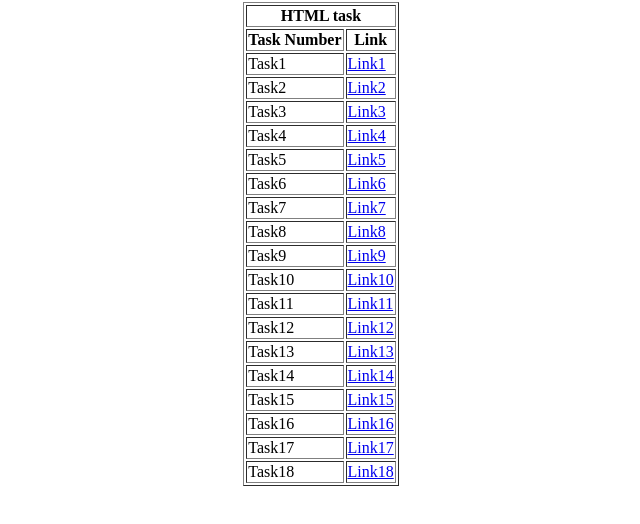
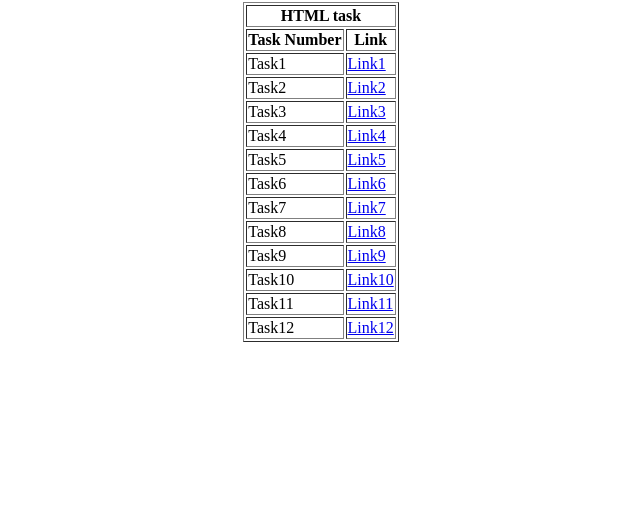
Before and after one commit to Aryankhare100/Task, a plain HTML site: page index.html in a window 1280 px wide. Shown: the part 78-602 px from the top of the page, without its empty margins (319-959 px from the left). Drawn offline with Linux system fonts and the light colour scheme.

Commit message:
Update index.html

```diff
--- a/index.html
+++ b/index.html
@@ -65,30 +65,6 @@
                 <td>Task12</td>
                 <td><a href="./Task12.html">Link12</a></td>
             </tr>
-            <tr>
-                <td>Task13</td>
-                <td><a href="./Task13.html">Link13</a></td>
-            </tr>
-            <tr>
-                <td>Task14</td>
-                <td><a href="./Task14.html">Link14</a></td>
-            </tr>
-            <tr>
-                <td>Task15</td>
-                <td><a href="./Task15.html">Link15</a></td>
-            </tr>
-            <tr>
-                <td>Task16</td>
-                <td><a href="./Task16.html">Link16</a></td>
-            </tr>
-            <tr>
-                <td>Task17</td>
-                <td><a href="./Task17.html">Link17</a></td>
-            </tr>
-            <tr>
-                <td>Task18</td>
-                <td><a href="./Task18.html">Link18</a></td>
-            </tr>
 
         </table>
     </center>
```
